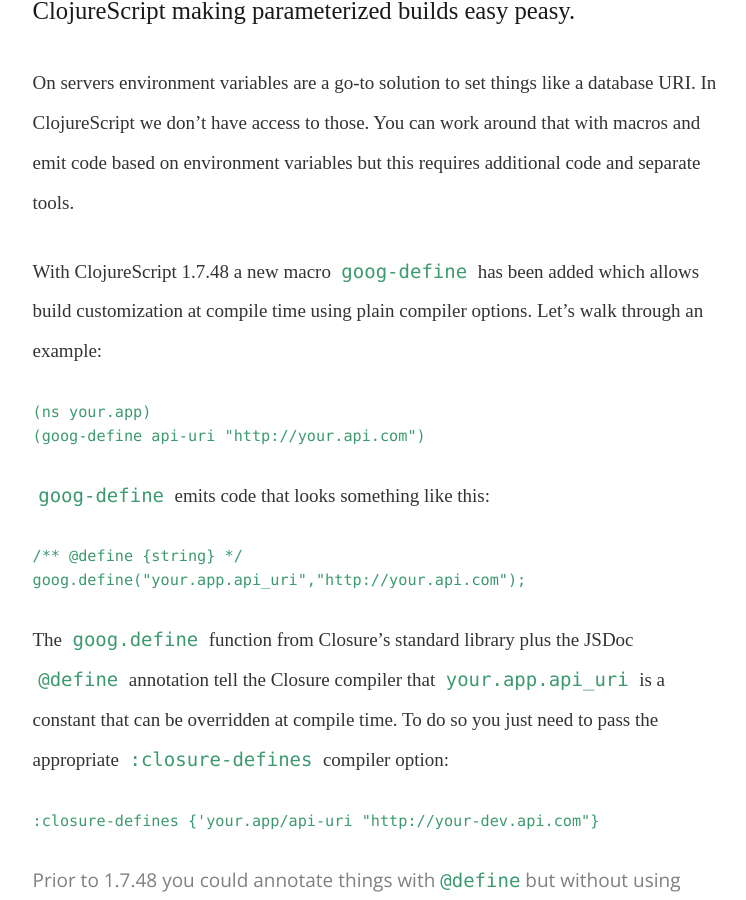
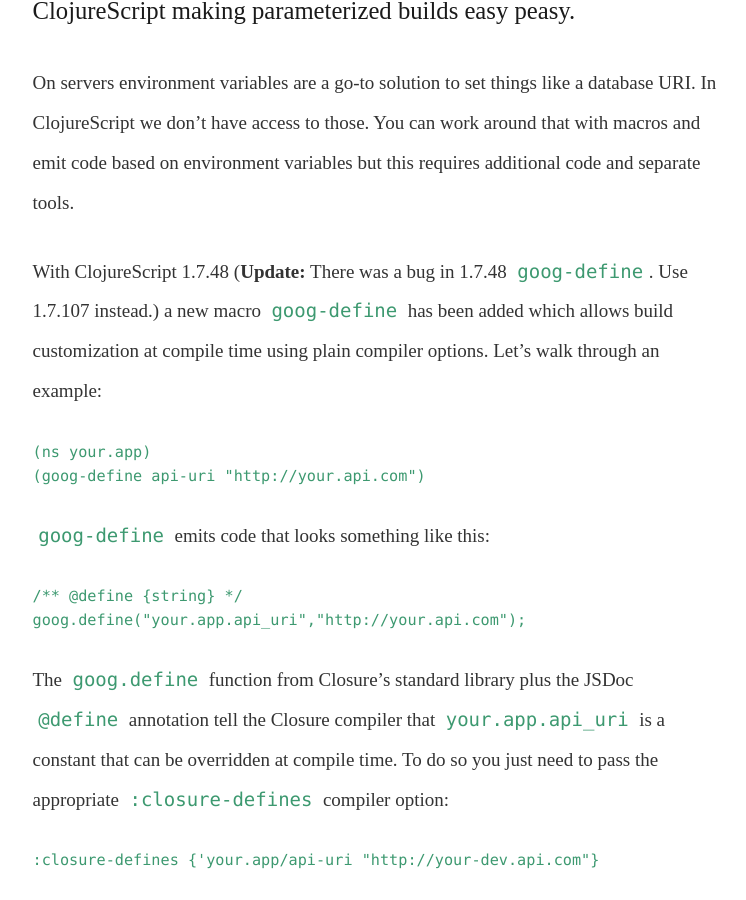
Before and after one commit to martinklepsch/martinklepsch.org, a Jekyll site: the page built from _posts/2015-08-11-parameterizing-clojurescript-builds.markdown, in a window 1280 px wide and 900 px high, scrolled down 514 px. Shown: the whole window, without its empty margins (261-1007 px from the left). Built offline with Jekyll 4.4.1, drawn with Linux system fonts in a browser that asks for light colours; a script that is not in the unit is left out.

Commit message:
note about bug in .48

```diff
--- a/_posts/2015-08-11-parameterizing-clojurescript-builds.markdown
+++ b/_posts/2015-08-11-parameterizing-clojurescript-builds.markdown
@@ -12,9 +12,10 @@
 You can work around that with macros and emit code based on environment
 variables but this requires additional code and separate tools.
 
-With ClojureScript 1.7.48 a new macro `goog-define` has been added
-which allows build customization at compile time using plain compiler
-options. Let's walk through an example:
+With ClojureScript 1.7.48 (**Update:** There was a bug in 1.7.48
+`goog-define`. Use 1.7.107 instead.) a new macro `goog-define` has
+been added which allows build customization at compile time using
+plain compiler options. Let's walk through an example:
 
     (ns your.app)
     (goog-define api-uri "http://your.api.com")
@@ -37,7 +38,6 @@
 using optimizations <code>:none</code> effectively making them much less useful.
 </aside>
 
-
 ### Under the hood
 
 When compiling with `:advanced` optimizations the Closure compiler will
```
